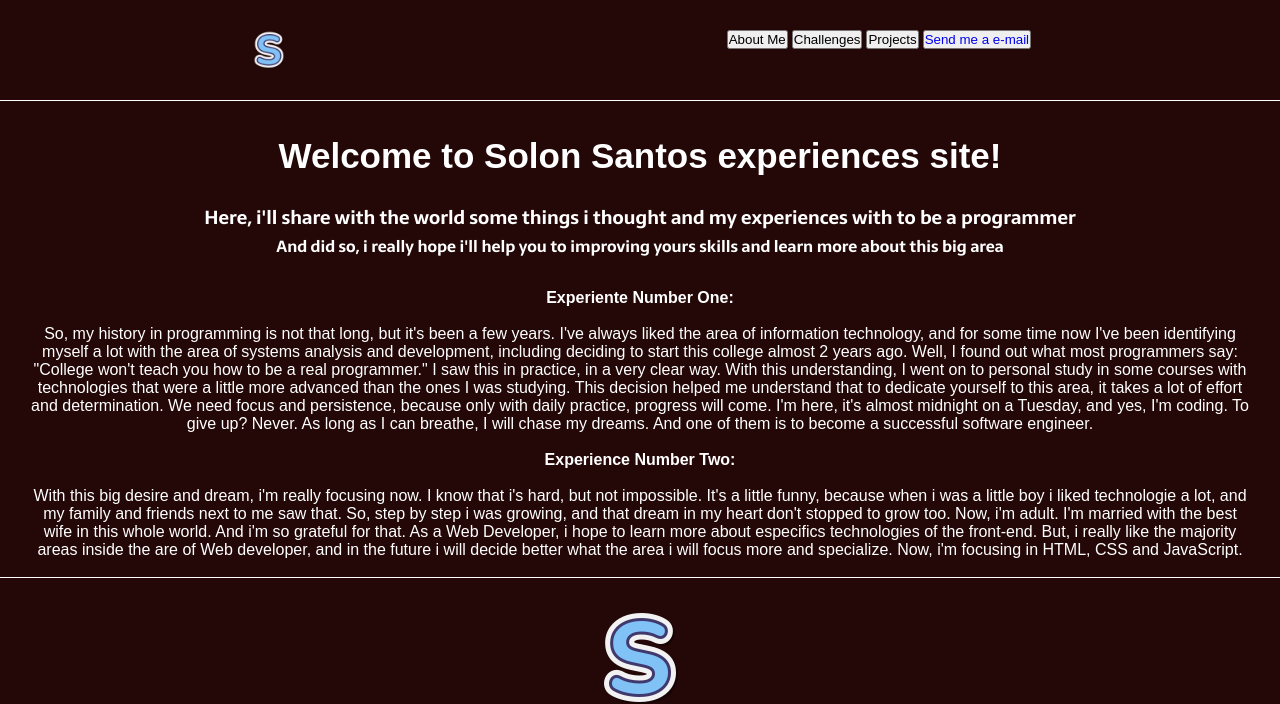
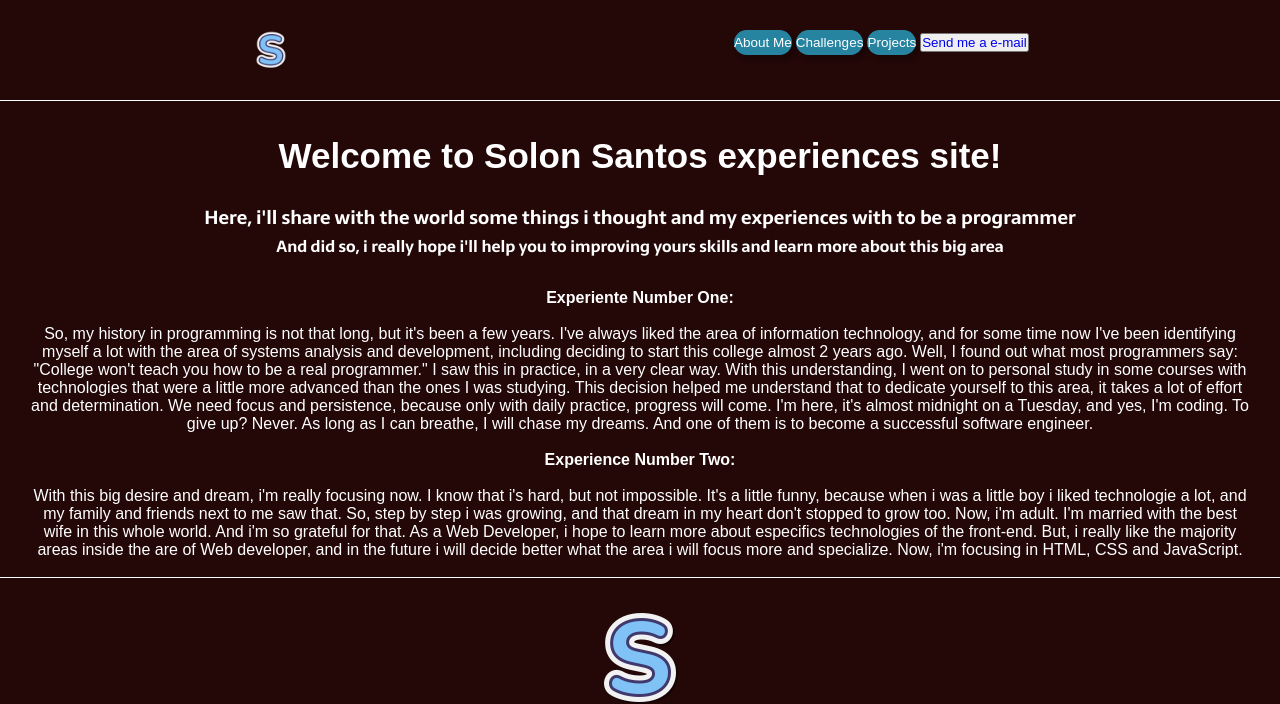
Before and after one commit to Solon-Santos-dev/Landing-Pessoal, a plain HTML site: page index.html in a window 1280 px wide. Shown: the top 704 px of the page. Drawn offline with Linux system fonts and the light colour scheme; grey boxes are pictures that could not be loaded; a web font is replaced by a local one.

Commit message:
Added some style on the buttons, and some little changes

```diff
--- a/index.html
+++ b/index.html
@@ -14,10 +14,10 @@
     <header class="menu-nav">
         <img class= "logo-site"src="/logo.png" alt="Logo Solon Santos">
         <nav>
-            <button><a>About Me</a></button>
-            <button><a>Challenges</a></button>
-            <button><a>Projects</a></button>
-            <button><a href = "mailto:solon.devintern@gmail.com">Send me a e-mail</a></button>
+            <button class="button1"><a>About Me</a></button>
+            <button class="button2"><a>Challenges</a></button>
+            <button class="button3"><a>Projects</a></button>
+            <button class="button4"><a href = "mailto:solon.devintern@gmail.com">Send me a e-mail</a></button>
         </nav>
     </header>
     <main>
--- a/style.css
+++ b/style.css
@@ -28,6 +28,54 @@ body {
     align-items: top;
     justify-content: space-around;
     padding: 30px;
+}
+
+.button1 {
+    color:white;
+    background-color: rgb(39, 132, 160);
+    box-shadow: 4px 5px 4px rgba(0, 0, 0, 0.25);
+    border: none;
+    border-radius: 30px;
+    width: 100;
+    height: 25px;
+    font-weight: 100;
+    font-size: 13.5px;
+}
+
+.button2 {
+    color:white;
+    background-color: rgb(39, 132, 160);
+    box-shadow: 4px 5px 4px rgba(0, 0, 0, 0.25);
+    border: none;
+    border-radius: 30px;
+    width: 100;
+    height: 25px;
+    font-weight: 100;
+    font-size: 13.5px;
+}
+
+.button3 {
+    color:white;
+    background-color: rgb(39, 132, 160);
+    box-shadow: 4px 5px 4px rgba(0, 0, 0, 0.25);
+    border: none;
+    border-radius: 30px;
+    width: 100;
+    height: 25px;
+    font-weight: 100;
+    font-size: 13.5px;
+}
+
+.button {
+    color:white;
+    background-color: rgb(39, 132, 160);
+    box-shadow: 4px 5px 4px rgba(0, 0, 0, 0.25);
+    border: none;
+    border-radius: 30px;
+    width: 100;
+    height: 25px;
+    font-weight: 100;
+    font-size: 13.5px;
 }
 
 .principal {
```
